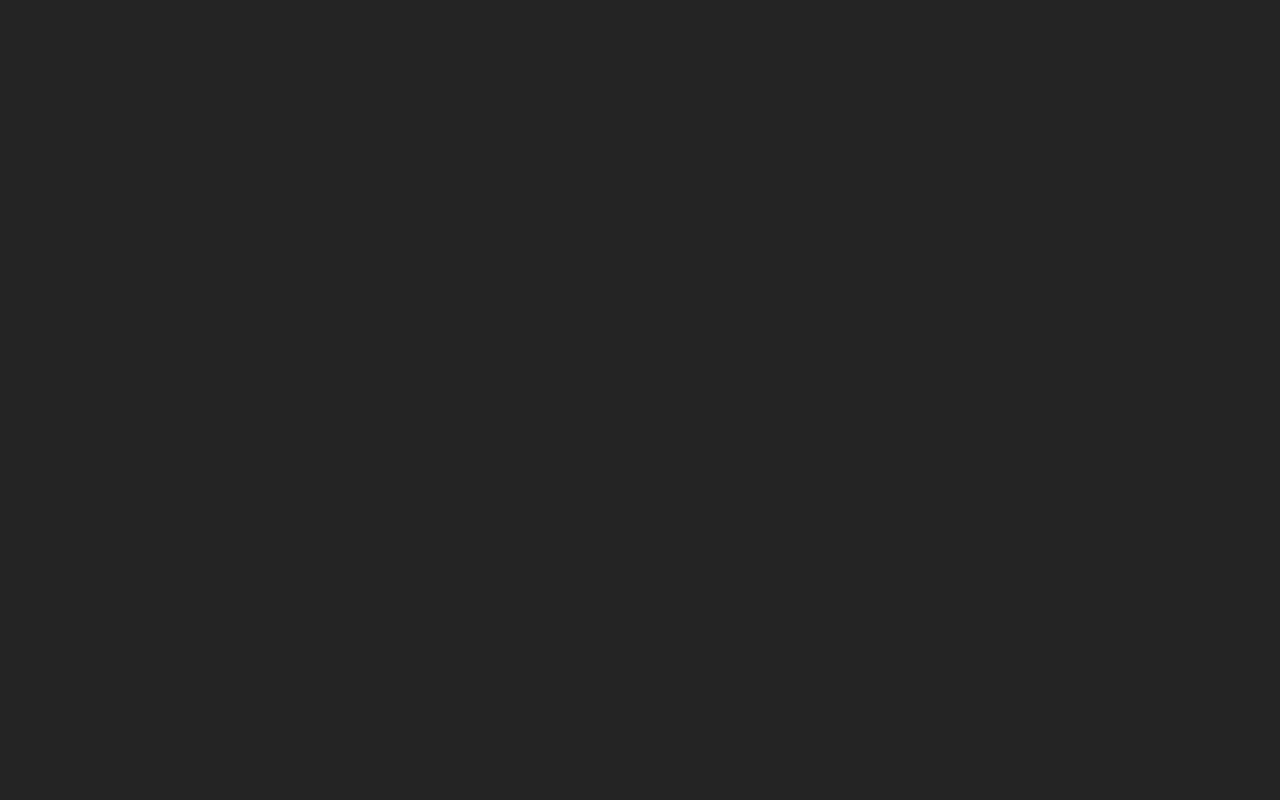
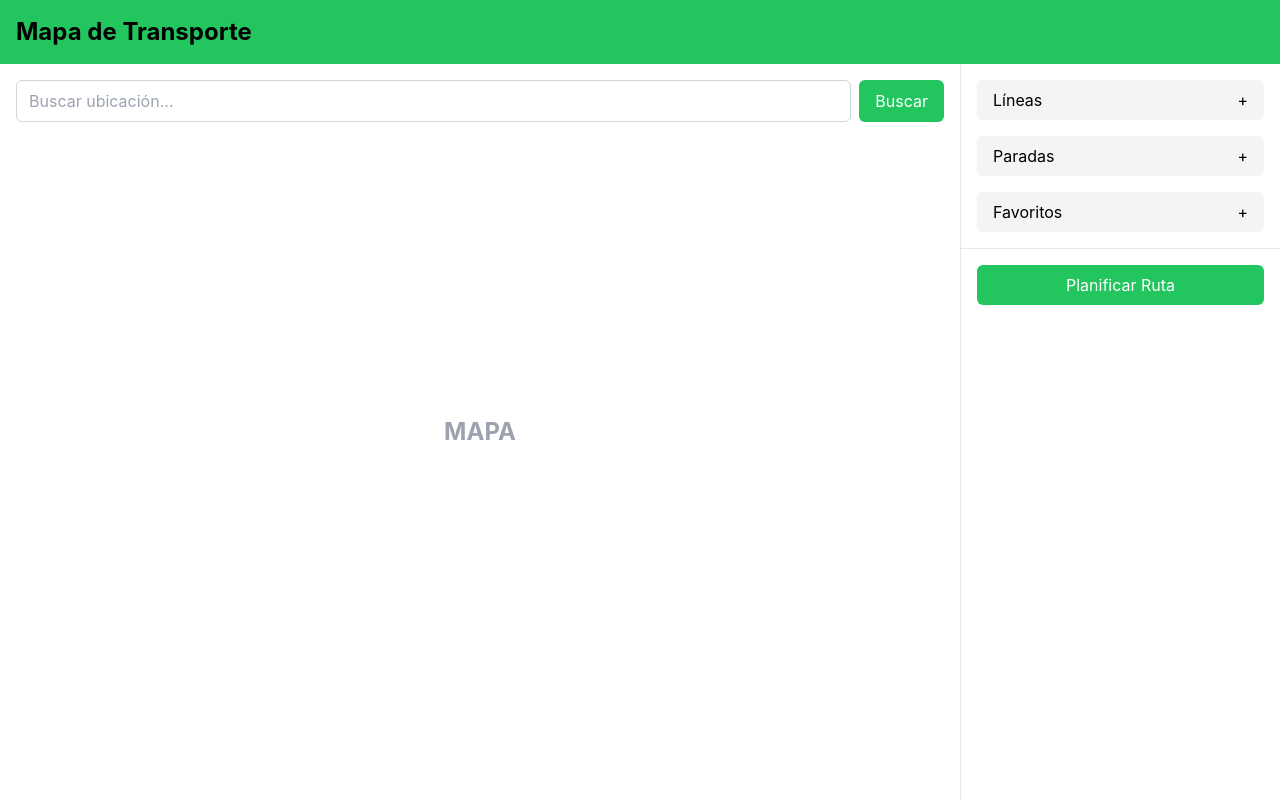
Before and after one commit to Proyecto-RutaBus/Proyecto-RutaBus, a React (Vite) app in the folder client_/: page /mapa in a window 1280 px wide. Before the commit this address had no page. Built offline with nearby package versions, Linux system fonts and the light colour scheme; the HTML template or start-up script is replaced by a standard one.

Commit message:
se creo view maps

```diff
--- a/client_/src/routes/AppRouter.jsx
+++ b/client_/src/routes/AppRouter.jsx
@@ -3,6 +3,7 @@ import { BrowserRouter, Routes, Route } from "react-router-dom";
 import Landing from "../views/Landing";
 import { ReclamosPeticiones } from "../views/ReclamosPeticiones.jsx";
 import { Login } from "../views/Login";
+import { MapPage } from "../views/Maps.jsx";
 
 const AppRouter = () => {
   return (
@@ -11,6 +12,7 @@ const AppRouter = () => {
         <Route path="/" element={<Landing />} />
         <Route path="/login" element={<Login />} />
         <Route path="/reclamos" element={<ReclamosPeticiones />} />
+        <Route path="/mapa" element={<MapPage />} />
       </Routes>
     </BrowserRouter>
   );
--- a/client_/src/views/Maps.jsx
+++ b/client_/src/views/Maps.jsx
@@ -0,0 +1,167 @@
+import { useState } from "react";
+
+export const MapPage = function () {
+  const [showLines, setShowLines] = useState(false);
+  const [showStops, setShowStops] = useState(false);
+  const [showFavorites, setShowFavorites] = useState(false);
+  const [searchQuery, setSearchQuery] = useState("");
+  const [showAllStops, setShowAllStops] = useState(false);
+  const [activeLines, setActiveLines] = useState({
+    A: false,
+    B: false,
+    C: false,
+  });
+
+  const lines = ["A", "B", "C"];
+
+  const toggleLines = () => setShowLines(!showLines);
+  const toggleStops = () => setShowStops(!showStops);
+  const toggleFavorites = () => setShowFavorites(!showFavorites);
+  const toggleAllStops = () => setShowAllStops(!showAllStops);
+
+  const handleSearch = (e) => {
+    e.preventDefault();
+    console.log("Searching for:", searchQuery);
+    // Implementar lógica de búsqueda aquí
+  };
+
+  const toggleLine = (line) => {
+    setActiveLines((prev) => ({ ...prev, [line]: !prev[line] }));
+  };
+
+  return (
+    <div className="h-screen flex flex-col bg-gray-100">
+      <header className="bg-green-500 text-black p-4">
+        <h1 className="text-2xl font-bold">Mapa de Transporte</h1>
+      </header>
+
+      <main className="flex-1 flex">
+        <div id="mapa" className="flex-1 bg-white relative">
+          {/* Aquí se renderizará el mapa */}
+          <div className="h-full flex items-center justify-center text-gray-400 text-2xl font-bold">
+            MAPA
+          </div>
+          <div className="absolute top-4 left-4 right-4">
+            <form onSubmit={handleSearch} className="flex gap-2">
+              <input
+                type="text"
+                placeholder="Buscar ubicación..."
+                value={searchQuery}
+                onChange={(e) => setSearchQuery(e.target.value)}
+                className="flex-grow px-3 py-2 border border-gray-300 rounded-md"
+              />
+              <button
+                type="submit"
+                className="px-4 py-2 bg-green-500 text-white rounded-md"
+              >
+                Buscar
+              </button>
+            </form>
+          </div>
+        </div>
+
+        <aside className="w-80 bg-white border-l border-gray-200 overflow-y-auto">
+          <div className="p-4 space-y-4">
+            <div>
+              <button
+                className="w-full px-4 py-2 text-left bg-gray-100 hover:bg-gray-200 rounded-md flex justify-between items-center text-black"
+                onClick={toggleLines}
+              >
+                <span>Líneas</span>
+                <span>{showLines ? "-" : "+"}</span>
+              </button>
+              {showLines && (
+                <div className="mt-2 space-y-2">
+                  <div className="space-y-2">
+                    {lines.map((line) => (
+                      <div key={line} className="flex items-center space-x-2">
+                        <button
+                          onClick={() => toggleLine(line)}
+                          className={`w-6 h-6 rounded-full flex items-center justify-center ${
+                            activeLines[line]
+                              ? "bg-green-500 text-white"
+                              : "bg-gray-200 text-gray-600"
+                          }`}
+                        >
+                          {line}
+                        </button>
+                        <span className="text-black">Línea {line}</span>
+                      </div>
+                    ))}
+                  </div>
+                </div>
+              )}
+            </div>
+
+            <div>
+              <button
+                className="w-full px-4 py-2 text-left bg-gray-100 hover:bg-gray-200 rounded-md flex justify-between items-center text-black"
+                onClick={toggleStops}
+              >
+                <span>Paradas</span>
+                <span>{showStops ? "-" : "+"}</span>
+              </button>
+              {showStops && (
+                <div className="mt-2 space-y-2">
+                  <div className="flex items-center space-x-2">
+                    <input
+                      type="checkbox"
+                      id="show-all-stops"
+                      checked={showAllStops}
+                      onChange={toggleAllStops}
+                      className="rounded"
+                    />
+                    <label htmlFor="show-all-stops" className="text-black">
+                      Mostrar todas las paradas
+                    </label>
+                  </div>
+                  <input
+                    type="text"
+                    placeholder="Buscar parada..."
+                    className="w-full px-3 py-2 border border-gray-300 rounded-md"
+                  />
+                </div>
+              )}
+            </div>
+
+            <div>
+              <button
+                className="w-full px-4 py-2 text-left bg-gray-100 hover:bg-gray-200 rounded-md flex justify-between items-center text-black"
+                onClick={toggleFavorites}
+              >
+                <span>Favoritos</span>
+                <span>{showFavorites ? "-" : "+"}</span>
+              </button>
+              {showFavorites && (
+                <div className="mt-2 space-y-2">
+                  <button className="w-full px-4 py-2 bg-green-500 text-white rounded-md">
+                    Añadir ubicación actual
+                  </button>
+                  <div className="space-y-2 max-h-40 overflow-y-auto">
+                    {["Casa", "Trabajo", "Gimnasio"].map((fav) => (
+                      <div
+                        key={fav}
+                        className="flex items-center justify-between bg-gray-100 p-2 rounded-md"
+                      >
+                        <span className="text-black">{fav}</span>
+                        <button className="text-green-500 font-bold">
+                          Favorito
+                        </button>
+                      </div>
+                    ))}
+                  </div>
+                </div>
+              )}
+            </div>
+          </div>
+
+          <div className="p-4 border-t border-gray-200">
+            <button className="w-full px-4 py-2 bg-green-500 text-white rounded-md">
+              Planificar Ruta
+            </button>
+          </div>
+        </aside>
+      </main>
+    </div>
+  );
+};
```
